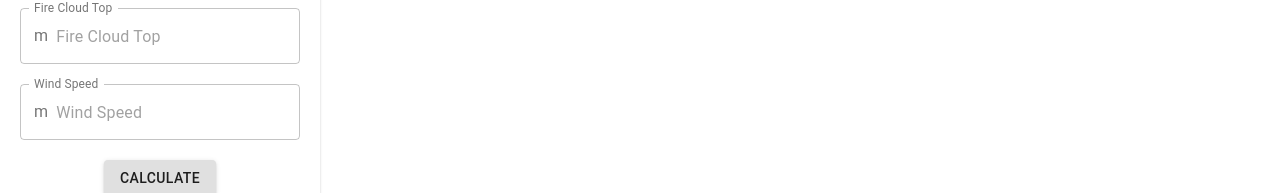
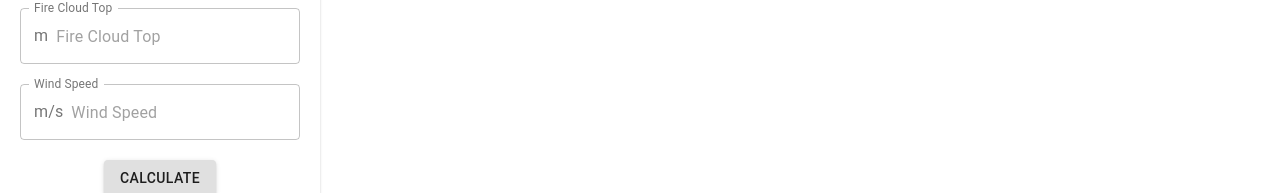
Before and after one commit to CEN3031-Team-6-LLC/project-ui, a React (Create React App) app: page / in a window 1280 px wide. Shown: the part 160-353 px from the top of the page. Built offline with nearby package versions, Linux system fonts and the light colour scheme.

Commit message:
Updated wind speed

```diff
--- a/src/GeneralFire/GeneralFire.js
+++ b/src/GeneralFire/GeneralFire.js
@@ -20,6 +20,7 @@ const GeneralFire = props => {
   const classes = useStyles();
   const [sourceUnit, setSourceUnit] = React.useState("Ci");
   const [lengthUnit, setLengthUnit] = React.useState("m");
+  const [speedUnit, setSpeedUnit] = React.useState("m/s");
   const [fieldValues, setFieldValues] = React.useState({
     sourceAmount: { error: false, value: "" },
     fireCloudTop: { error: false, value: "" },
@@ -48,6 +49,7 @@ const GeneralFire = props => {
         errorMessage="Error: Source Amount must be greater than 0"
         unit={sourceUnit}
         setUnit={unit => setSourceUnit(unit)}
+        inputValidation={value => value >= 0}
         onChange={val => {
           setFieldValues({ ...fieldValues, sourceAmount: { ...val } });
         }}
@@ -59,6 +61,7 @@ const GeneralFire = props => {
         type="number"
         errorMessage="Error: Fire Cloud Top must be greater than 0"
         unit={lengthUnit}
+        inputValidation={value => value >= 0}
         setUnit={() => setLengthUnit(lengthUnit === "m" ? "ft" : "m")}
         onChange={val => {
           setFieldValues({ ...fieldValues, fireCloudTop: { ...val } });
@@ -69,9 +72,18 @@ const GeneralFire = props => {
         name="Wind Speed"
         unitTogglelable={true}
         type="number"
-        errorMessage="Error: Wind Speed must be greater than 0"
-        unit={lengthUnit}
-        setUnit={() => setLengthUnit(lengthUnit === "m" ? "ft" : "m")}
+        errorMessage={`Error: Wind Speed must be between ${
+          speedUnit === "m/s" ? "0.1 and 50 m/s" : "0.2 and 111 mph"
+        }`}
+        unit={speedUnit}
+        inputValidation={value => {
+          if (speedUnit === "m/s") {
+            return 0 <= value && value <= 50;
+          } else {
+            return 0 <= value && value <= 111;
+          }
+        }}
+        setUnit={() => setSpeedUnit(speedUnit === "m/s" ? "mph" : "m/s")}
         onChange={val => {
           setFieldValues({ ...fieldValues, windSpeed: { ...val } });
         }}
--- a/src/GeneralFire/InputField.js
+++ b/src/GeneralFire/InputField.js
@@ -10,7 +10,8 @@ const InputField = props => {
     name,
     unitTogglelable,
     type,
-    errorMessage
+    errorMessage,
+    inputValidation
   } = props;
   const [error, setError] = React.useState(false);
   const [value, setValue] = React.useState("");
@@ -20,10 +21,10 @@ const InputField = props => {
   };
 
   React.useEffect(() => {
-    if (value < 0) {
+    if (inputValidation(value)) {
+      setError(false);
+    } else {
       setError(true);
-    } else {
-      setError(false);
     }
   }, [value]);
 
@@ -48,6 +49,11 @@ const InputField = props => {
 };
 
 InputField.propTypes = {
+  name: PropTypes.string.isRequired,
+  unitTogglelable: PropTypes.bool.isRequired,
+  type: PropTypes.string.isRequired,
+  errorMessage: PropTypes.string.isRequired,
+  inputValidation: PropTypes.func.isRequired,
   onChange: PropTypes.func.isRequired,
   unit: PropTypes.string.isRequired,
   setUnit: PropTypes.func.isRequired
```
